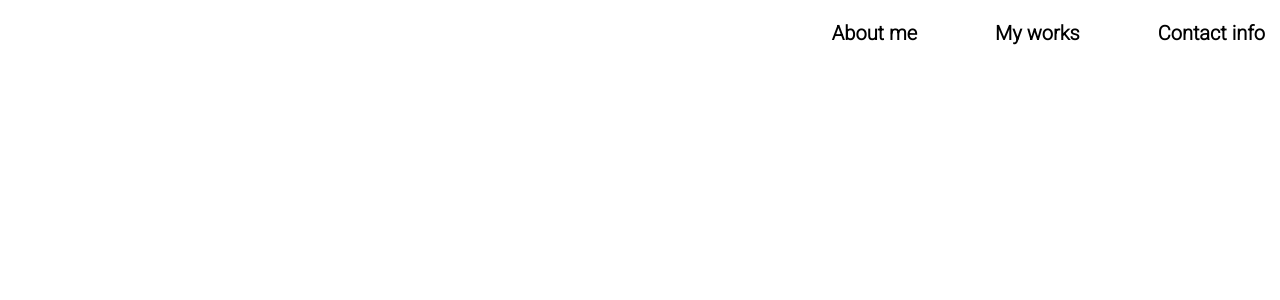
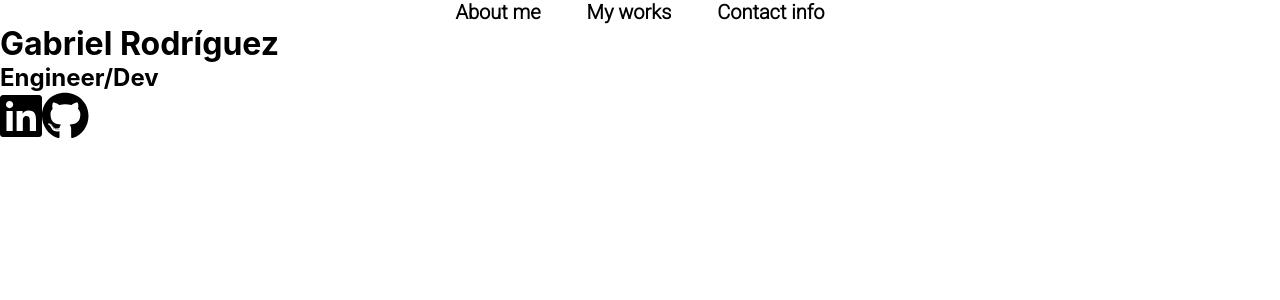
Before and after one commit to Gxrb98/personal-portfolio, a React (Create React App) app: page / in a window 1280 px wide. Shown: the top 300 px of the page. Built offline with nearby package versions, Linux system fonts and the light colour scheme.

Commit message:
Creado el proyecto inicial

```diff
--- a/src/App.js
+++ b/src/App.js
@@ -1,11 +1,18 @@
 
+
+import {Fragment} from "react";
 import Nav from './components/Nav';
-
+import Main from './components/Main';
+import {FontAwesomeIcon} from '@fortawesome/react-fontawesome';
+import {faLinkedin, faGithub} from '@fortawesome/free-brands-svg-icons';
 function App() {
   return (
-    <div className="App">
+    <Fragment>
      <Nav/>
-    </div>
+      <Main/>
+        <FontAwesomeIcon icon={faLinkedin} style={{fontSize: "3em"}}/>
+        <FontAwesomeIcon icon={faGithub} style={{fontSize: "3em"}}/>
+    </Fragment>
   );
 }
 
--- /dev/null
+++ b/src/components/Main.js
@@ -0,0 +1,15 @@
+import React, {Fragment} from 'react';
+import "./Styles.css";
+
+
+const Main = () => {
+
+    return (
+        <Fragment>
+              <h1>Gabriel Rodríguez</h1>
+              <h2>Engineer/Dev</h2>
+        </Fragment>
+ );
+}
+
+export default Main;
--- a/src/components/Nav.js
+++ b/src/components/Nav.js
@@ -1,9 +1,6 @@
-import React, {useState, Fragment} from 'react';
+import React, {Fragment} from 'react';
 import "./Styles.css";
 const Nav = () => {
-
-
-
 
     return (
         <Fragment>
--- a/src/components/Styles.css
+++ b/src/components/Styles.css
@@ -7,10 +7,9 @@
     list-style-type: none;
     display: flex;
     width: 100vw;
-    justify-content: flex-end;
-    position: fixed;
-    column-gap: 3rem;
-    margin-top: 1.3rem;
+    justify-content: center;
+    column-gap: 1rem;
+    background-color: dark;
 }
 
 .nav li a{
```
